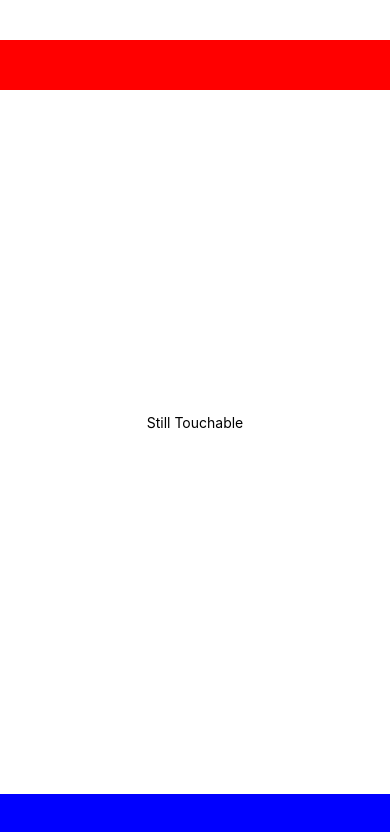
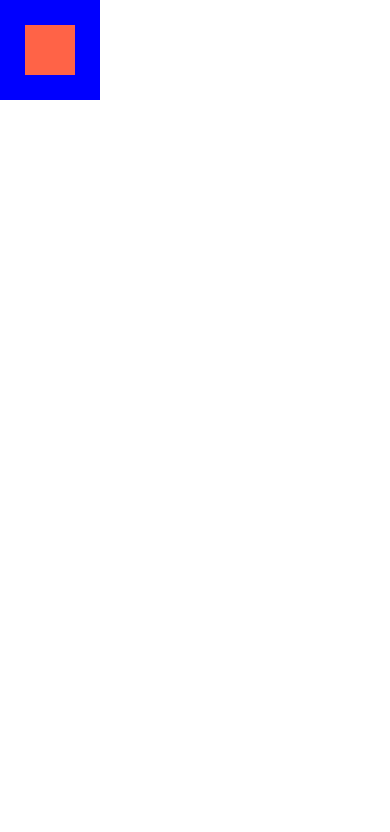
Before and after one commit to shanemduggan/RNAnimations, a React Native app: screen / in a window 390 px wide. Shown: the top 832 px of the page. Built offline with nearby package versions, Linux system fonts and the light colour scheme.

Commit message:
WIP - fixing Bounded PanResponder

```diff
--- a/App.js
+++ b/App.js
@@ -25,7 +25,8 @@
 } from 'react-native/Libraries/NewAppScreen';
 
 import Animations from './screens/FirstAnimation';
-import PanResponderUsage from './screens/PanResponderUsage';
+//import PanResponderUsage from './screens/PanResponderUsage';
+// import BoundPanResponder from './screens/BoundPanResponder';
 
 const App: () => React$Node = () => {
 
@@ -35,9 +36,11 @@
     <View style={styles.container}>
       {/* <StatusBar barStyle="dark-content" />
       <SafeAreaView> */}
-        {/* <Animations /> */}
+        <Animations />
 
-        <PanResponderUsage />
+        {/* <PanResponderUsage /> */}
+
+        {/* <BoundPanResponder /> */}
 
       {/* </SafeAreaView> */}
     </View>
--- /dev/null
+++ b/screens/BoundPanResponder.js
@@ -0,0 +1,177 @@
+import React, { Component } from "react";
+import {
+    Animated,
+  StatusBar,
+  AppRegistry,
+  StyleSheet,
+  Text,
+  View,
+  PanResponder,
+  TouchableOpacity,
+  Dimensions,
+} from "react-native";
+
+const { width, height } = Dimensions.get("window");
+
+const getDirectionAndColor = ({ moveX, moveY, dx, dy }) => {
+  const draggedDown = dy > 30;
+  const draggedUp = dy < -30;
+  const draggedLeft = dx < -30;
+  const draggedRight = dx > 30;
+  const isRed = moveY < 90 && moveY > 40 && moveX > 0 && moveX < width;
+  const isBlue = moveY > height - 50 && moveX > 0 && moveX < width;
+  let dragDirection = "";
+
+  if (draggedDown || draggedUp) {
+    if (draggedDown) dragDirection += "dragged down ";
+    if (draggedUp) dragDirection += "dragged up ";
+  }
+
+  if (draggedLeft || draggedRight) {
+    if (draggedLeft) dragDirection += "dragged left ";
+    if (draggedRight) dragDirection += "dragged right ";
+  }
+
+  if (isRed) return `red ${dragDirection}`;
+  if (isBlue) return `blue ${dragDirection}`;
+  if (dragDirection) return dragDirection;
+};
+
+const isOutofBounds = (gestureState) => {
+
+    const { moveX, moveY, x0, y0, dx, dy, vx, vy } = gestureState;
+    //console.log(gestureState);
+
+    /*
+
+moveX: 0
+moveY: 0
+x0: 0
+y0: 0
+dx: 0
+dy: 0
+vx: 0
+vy: 0
+
+    */
+
+    console.log('moveX', moveX);
+
+    console.log('moveY', moveY);
+
+    const isInRed = moveY < 90 && moveY > 40 && moveX > 0 && moveX < width;
+
+    console.log(isInRed);
+
+
+    //return false;
+}
+
+export default class App extends Component {
+  state = {
+    zone: "Still Touchable",
+    animation: new Animated.ValueXY(0),
+  };
+
+  componentWillMount() {
+    const event = Animated.event([
+        null,
+        { dx: this.state.animation.x, dy: this.state.animation.y },
+    ], { useNativeDriver: false });
+
+    this._panResponder = PanResponder.create({
+      onStartShouldSetPanResponder: () => true,
+      onMoveShouldSetPanResponder: () => true,
+      onPanResponderGrant: () => {
+        //this.state.animation.setOffset({ x: this._x, y: this._y });
+        //this.state.animation.setValue({ x: 0, y: 0 });
+
+        this.state.animation.extractOffset();
+       },
+      onPanResponderMove: event,
+      //onMoveShouldSetPanResponder: (evt, gestureState) => !!getDirectionAndColor(gestureState),
+    //   onPanResponderMove: (evt, gestureState) => {
+    //     const drag = getDirectionAndColor(gestureState);
+    //     this.setState({
+    //       zone: drag,
+    //     });
+
+    //     const isInRed = isOutofBounds(gestureState);
+
+    //     //console.log(isInRed);
+    //   },
+      //onPanResponderTerminationRequest: (evt, gestureState) => true,
+    });
+  }
+
+  onPress = () => {
+    this.setState({
+      zone: "I got touched with a parent pan responder",
+    });
+  };
+
+  // TODO: create another example with bounds around PanResponder
+  /*
+
+    You can use the onLayout callback from any component to then define your layout constraints for your PanResponder.
+    You could position things off screen then drag them on screen by triggering an Animated value while your current view stays touchable.
+
+  */
+
+  render() {
+    const animatedStyle = {
+        transform: this.state.animation.getTranslateTransform(),
+    };
+
+    return (
+      <View style={styles.container}
+      //{...this._panResponder.panHandlers}
+      >
+        <StatusBar hidden />
+        {/* <View style={styles.zone1} /> */}
+        <View style={styles.zone1}>
+            <View style={[styles.box, animatedStyle]} {...this._panResponder.panHandlers} />
+        </View>
+
+        {/* <View style={styles.center}>
+          <TouchableOpacity onPress={this.onPress}>
+            <Text>{this.state.zone}</Text>
+          </TouchableOpacity>
+        </View> */}
+        {/* <View style={styles.zone2} /> */}
+      </View>
+    );
+  }
+}
+
+const styles = StyleSheet.create({
+  container: {
+    flex: 1,
+  },
+  center: {
+    flex: 1,
+    alignItems: "center",
+    justifyContent: "center",
+  },
+  zone1: {
+    top: 40,
+    left: 0,
+    right: 0,
+    height: 50,
+    position: "absolute",
+    backgroundColor: "red",
+  },
+  zone2: {
+    left: 0,
+    right: 0,
+    bottom: 0,
+    height: 50,
+    position: "absolute",
+    backgroundColor: "blue",
+  },
+  box: {
+      height: 25,
+      width: 25,
+      backgroundColor: 'green'
+  }
+});
--- a/screens/FirstAnimation.js
+++ b/screens/FirstAnimation.js
@@ -6,19 +6,69 @@
   PanResponder,
 } from "react-native";
 
+const isOutofBounds = (e, gestureState) => {
+
+    const { moveX, moveY, x0, y0, dx, dy, vx, vy } = gestureState;
+    //console.log(gestureState);
+
+    /*
+
+moveX: 0
+moveY: 0
+x0: 0
+y0: 0
+dx: 0
+dy: 0
+vx: 0
+vy: 0
+
+    */
+
+    // console.log('moveX', moveX);
+    // console.log('moveY', moveY);
+
+    //console.log('dx', dx);
+
+    // console.log('x0', x0);
+
+    //console.log('locationX', e.nativeEvent.locationX);
+
+
+    //const isInRed = moveY < 90 && moveY > 40 && moveX > 0 && moveX < width;
+
+    // TODO: need to clean this up (what needs to happen here?)
+
+    const maxMoveX = 100 - e.nativeEvent.locationX;
+
+    const maxMoveY = 100 - e.nativeEvent.locationY;
+
+    // const isInBox = moveX > 0 && moveX < 100 && moveY < 100 && moveY > 0;
+
+   // const isInBox = moveX > 0 && moveX < maxMoveX && moveY < maxMoveY && moveY > 0;
+
+    const isInBox = moveX > 0 && moveX < maxMoveX;
+
+
+    console.log(isInBox);
+
+    return isInBox;
+
+    //return false;
+}
+
 export default class animations extends Component {
   state = {
     animation: new Animated.ValueXY(0),
   };
 
   componentWillMount() {
-    this._x = 0;
-    this._y = 0;
+    // this._x = 0;
+    // this._y = 0;
 
-    this.state.animation.addListener(value => {
-      this._x = value.x;
-      this._y = value.y;
-    });
+    // this.state.animation.addListener(value => {
+    //   this._x = value.x;
+    //   this._y = value.y;
+    // });
 
     const event = Animated.event([
         null,
@@ -26,30 +76,65 @@
     ], { useNativeDriver: false });
 
     this._panResponder = PanResponder.create({
-      onStartShouldSetPanResponder: () => true,
+      //onStartShouldSetPanResponder: () => true,
       onMoveShouldSetPanResponder: () => true,
+     // onMoveShouldSetPanResponder: (evt, gestureState) => !!isOutofBounds(gestureState),
+      onStartShouldSetPanResponderCapture: (e, gestureState) => {
+
+        // console.log('locationX', e.nativeEvent.locationX);
+
+        return true;
+      },
       onPanResponderGrant: () => {
-       this.state.animation.setOffset({ x: this._x, y: this._y });
-       this.state.animation.setValue({ x: 0, y: 0 });
+       //this.state.animation.setOffset({ x: this._x, y: this._y });
+       //this.state.animation.setValue({ x: 0, y: 0 });
 
-       //this.state.animation.extractOffset();
+       this.state.animation.extractOffset();
       },
-      onPanResponderMove: event,
+      //onPanResponderMove: event,
+      onPanResponderMove: (e, gestureState) => {
+
+        console.log('locationX', e.nativeEvent.locationX);
+
+
+        const isInBox = isOutofBounds(e, gestureState);
+
+        if (isInBox) {
+            this.state.animation.x.setValue(gestureState.dx);
+            this.state.animation.y.setValue(gestureState.dy);
+        }
+
+        // this.state.animation.x.setValue(gestureState.dx);
+        // this.state.animation.y.setValue(gestureState.dy);
+
+      },
       onPanResponderRelease: (e, gestureState) => {
-          if (Math.abs(gestureState.moveX) >= 100 || Math.abs(gestureState.moveY) >= 100) {
-            this.state.animation.x.setValue(0);
-            this.state.animation.y.setValue(0);
-            return;
-          }
+        //   if (Math.abs(gestureState.moveX) >= 100 || Math.abs(gestureState.moveY) >= 100) {
+        //     this.state.animation.x.setValue(0);
+        //     this.state.animation.y.setValue(0);
+        //     return;
+        //   }
 
-        Animated.decay(this.state.animation, {
-          velocity: { x: gestureState.vx, y: gestureState.vy },
-          deceleration: 0.997,
-          useNativeDriver: false
-        }).start();
+        // top: 100,
+        // bottom: 100
+
+        //console.log('moveX', gestureState.moveX);
+
+        //const isInBox = isOutofBounds(gestureState);
+
+
+        // Animated.decay(this.state.animation, {
+        //   velocity: { x: gestureState.vx, y: gestureState.vy },
+        //   deceleration: 0.997,
+        //   useNativeDriver: false
+        // }).start();
       },
     });
   }
+
+  // TODO: clean up
+  //       center align box (make it bigger area)
+  //       detect where click took place on (e.g. if in corner or middle of box) then add or subtract that from moveX, moveY
 
   render() {
     const animatedStyle = {
```
